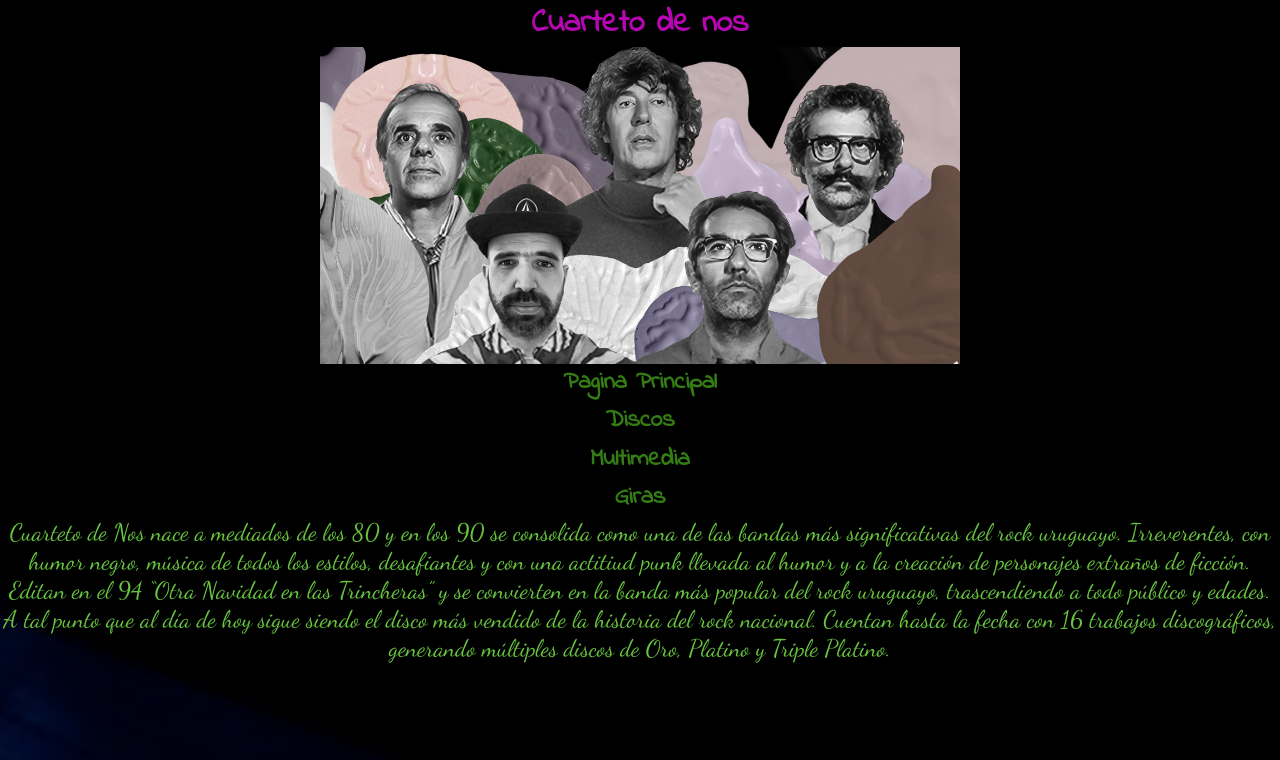
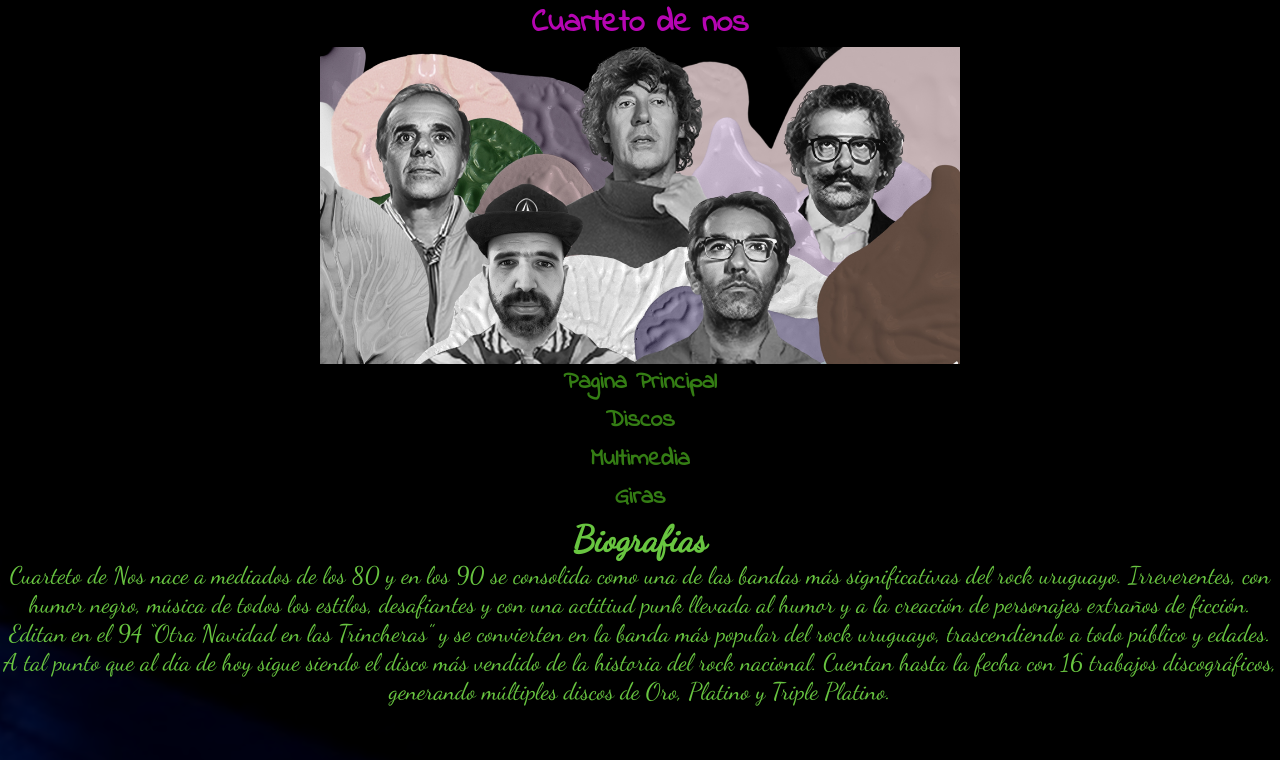
Before and after one commit to none0101/prueba, a plain HTML site: page paginas/biografia.html in a window 1280 px wide. Shown: the top 760 px of the page. Drawn offline with nearby package versions, Linux system fonts and the light colour scheme.

Commit message:
primera version

```diff
--- a/paginas/biografia.html
+++ b/paginas/biografia.html
@@ -38,6 +38,7 @@
 
 
         <section>
+            <h2>Biografias</h2>
             <p class="bio-p"> Cuarteto de Nos nace a mediados de los 80 y en los 90 se consolida como una de las bandas
                 más
                 significativas del rock uruguayo. Irreverentes, con humor negro, música de todos los estilos,
```
